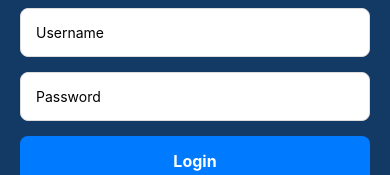
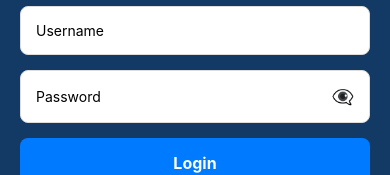
Before and after one commit to dps3ven/my_stuff, a React Native app: screen /Login in a window 390 px wide. Shown: the part 341-516 px from the top of the page. Built offline with nearby package versions, Linux system fonts and the light colour scheme.

Commit message:
added hashed passwords

```diff
--- a/package.json
+++ b/package.json
@@ -12,6 +12,7 @@
     "@react-native-async-storage/async-storage": "2.2.0",
     "@react-navigation/native": "^6.1.7",
     "@react-navigation/stack": "^6.3.17",
+    "crypto-js": "^4.2.0",
     "expo": "^54.0.31",
     "expo-image-picker": "~17.0.10",
     "react": "19.1.0",
--- a/screens/LoginScreen.js
+++ b/screens/LoginScreen.js
@@ -1,12 +1,14 @@
 import React, { useState, useEffect } from 'react';
 import { View, Text, TextInput, TouchableOpacity, StyleSheet, Alert, KeyboardAvoidingView, Platform, ScrollView } from 'react-native';
 import AsyncStorage from '@react-native-async-storage/async-storage';
+import CryptoJS from 'crypto-js';
 
 export default function LoginScreen({ navigation }) {
   const [username, setUsername] = useState('');
   const [password, setPassword] = useState('');
   const [isSignup, setIsSignup] = useState(false);
   const [name, setName] = useState('');
+  const [showPassword, setShowPassword] = useState(false);
 
   useEffect(() => {
     const unsubscribe = navigation.addListener('focus', () => {
@@ -21,7 +23,8 @@ export default function LoginScreen({ navigation }) {
   const handleLogin = async () => {
     try {
       const users = JSON.parse(await AsyncStorage.getItem('users') || '[]');
-      const user = users.find(u => u.username.toLowerCase() === username.toLowerCase() && u.password === password);
+      const hashedPassword = CryptoJS.SHA256(password).toString();
+      const user = users.find(u => u.username.toLowerCase() === username.toLowerCase() && (u.password === hashedPassword || u.password === password));
 
       if (user) {
         await AsyncStorage.setItem('currentUser', JSON.stringify(user));
@@ -43,7 +46,8 @@ export default function LoginScreen({ navigation }) {
         return;
       }
 
-      const newUser = { name, username: username.toLowerCase(), password, id: Date.now() };
+      const hashedPassword = CryptoJS.SHA256(password).toString();
+      const newUser = { name, username: username.toLowerCase(), password: hashedPassword, id: Date.now() };
       users.push(newUser);
       await AsyncStorage.setItem('users', JSON.stringify(users));
       await AsyncStorage.setItem('currentUser', JSON.stringify(newUser));
@@ -81,13 +85,21 @@ export default function LoginScreen({ navigation }) {
         onChangeText={setUsername}
       />
 
-      <TextInput
-        style={styles.input}
-        placeholder="Password"
-        secureTextEntry
-        value={password}
-        onChangeText={setPassword}
-      />
+      <View style={styles.passwordContainer}>
+        <TextInput
+          style={styles.passwordInput}
+          placeholder="Password"
+          secureTextEntry={!showPassword}
+          value={password}
+          onChangeText={setPassword}
+        />
+        <TouchableOpacity
+          style={styles.eyeButton}
+          onPress={() => setShowPassword(!showPassword)}
+        >
+          <Text style={styles.eyeIcon}>{showPassword ? '👁️' : '👁️‍🗨️'}</Text>
+        </TouchableOpacity>
+      </View>
 
       <TouchableOpacity
         style={styles.button}
@@ -132,6 +144,25 @@ const styles = StyleSheet.create({
     borderWidth: 1,
     borderColor: '#ddd',
   },
+  passwordContainer: {
+    flexDirection: 'row',
+    alignItems: 'center',
+    backgroundColor: 'white',
+    marginBottom: 15,
+    borderRadius: 8,
+    borderWidth: 1,
+    borderColor: '#ddd',
+  },
+  passwordInput: {
+    flex: 1,
+    padding: 15,
+  },
+  eyeButton: {
+    padding: 15,
+  },
+  eyeIcon: {
+    fontSize: 18,
+  },
   button: {
     backgroundColor: '#007bff',
     padding: 15,
```
